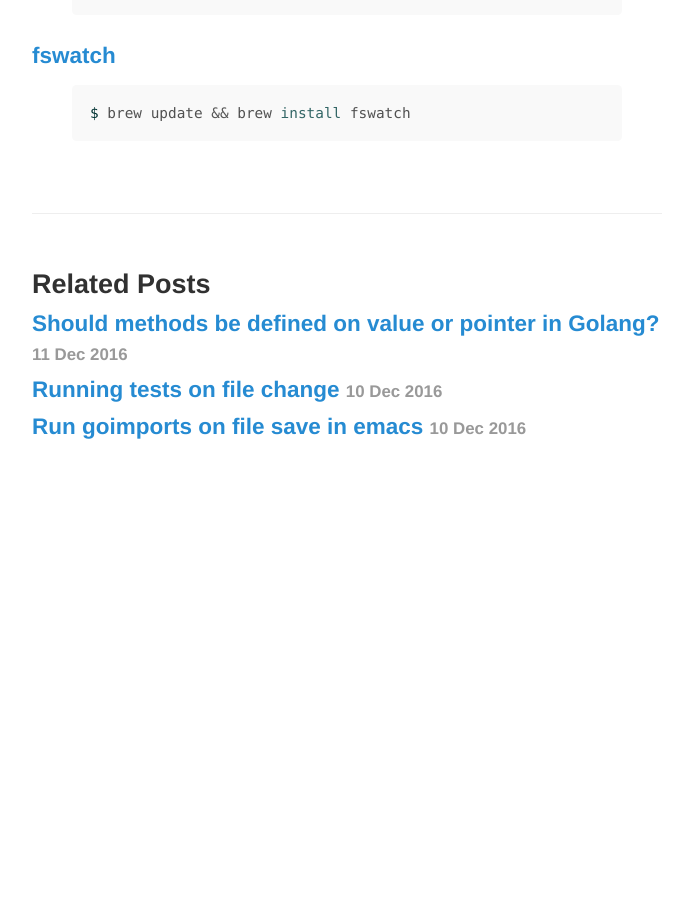
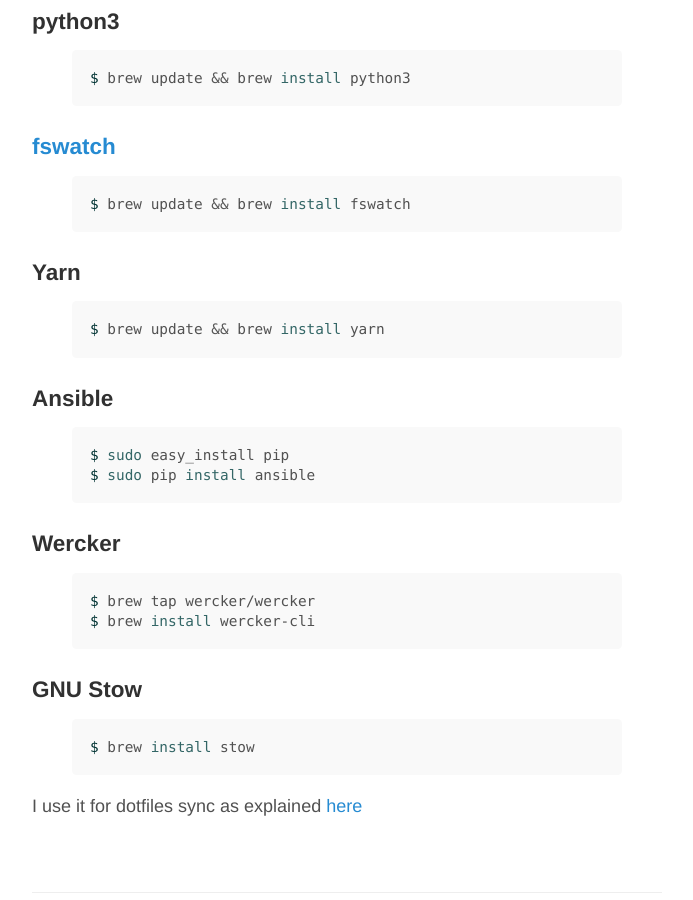
Before and after one commit to kgthegreat/kgthegreat.github.io, a Jekyll site: the page built from _posts/2015-09-19-dev-setup-osx.md, in a window 1280 px wide and 900 px high, scrolled down 6778 px. Shown: the whole window, without its empty margins (293-986 px from the left). Built offline with Jekyll 4.4.1, drawn with Linux system fonts in a browser that asks for light colours; before the commit the page ends 7309 px from its top, so only the background shows below that.

Commit message:
Updated post

```diff
--- a/_posts/2015-09-19-dev-setup-osx.md
+++ b/_posts/2015-09-19-dev-setup-osx.md
@@ -294,3 +298,31 @@
 {% highlight bash %}
 $ brew update && brew install fswatch
 {% endhighlight %}
+
+### Yarn
+
+{% highlight bash %}
+$ brew update && brew install yarn
+{% endhighlight %}
+
+### Ansible
+
+{% highlight bash %}
+$ sudo easy_install pip
+$ sudo pip install ansible
+{% endhighlight %}
+
+### Wercker
+
+{% highlight bash %}
+$ brew tap wercker/wercker
+$ brew install wercker-cli
+{% endhighlight %}
+
+### GNU Stow
+
+{% highlight bash %}
+$ brew install stow
+{% endhighlight %}
+
+I use it for dotfiles sync as explained [here](https://alexpearce.me/2016/02/managing-dotfiles-with-stow/)
```
Also changed, not shown: other parts of _posts/2015-09-19-dev-setup-osx.md (+4 -0 lines), _posts/2015-09-20-towards-a-better-emacs.md (+13 -2 lines).
